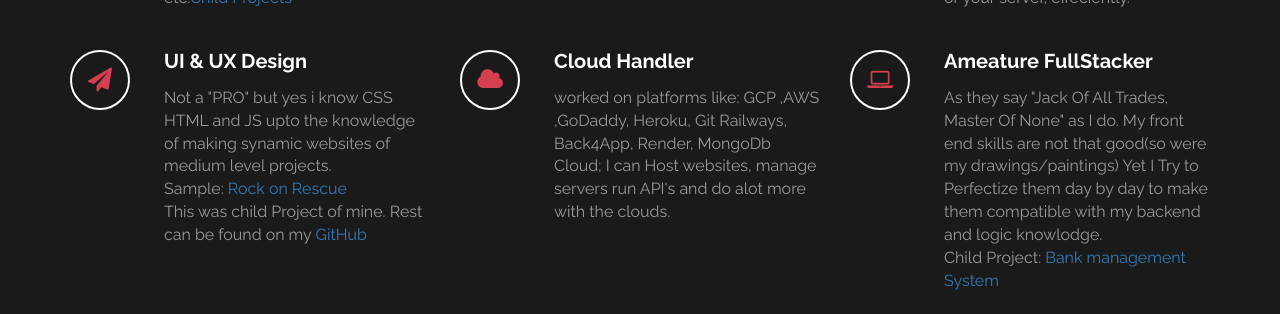
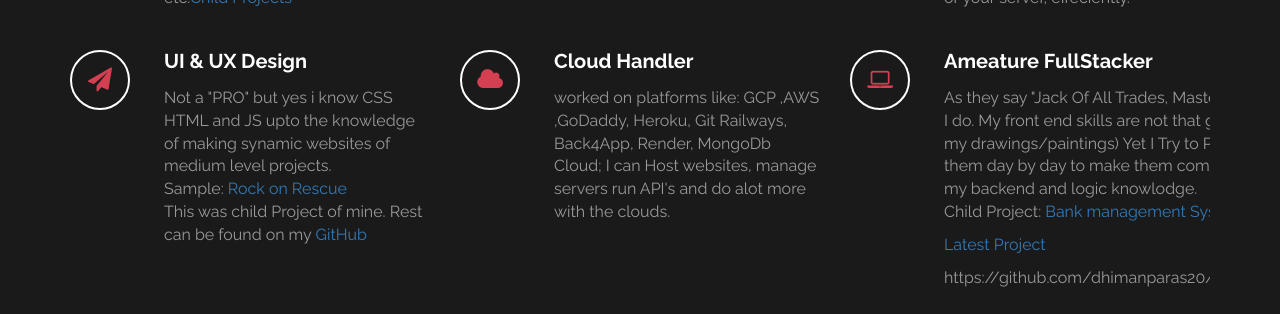
Before and after one commit to dhimanparas20/dhimanparas20.github.io, a plain HTML site: page index.html in a window 1280 px wide. Shown: the part 1033-1347 px from the top of the page. Drawn offline with Linux system fonts and the light colour scheme.

Commit message:
update data

```diff
--- a/index.html
+++ b/index.html
@@ -182,6 +182,8 @@
 							<div class="media-body">
 								<h3 class="media-heading">Ameature FullStacker</h3>
 								<p>As they say "Jack Of All Trades, Master Of None" as I do. My front end skills are not that good(so were my drawings/paintings) Yet I Try to Perfectize them day by day to make them compatible with my backend and logic knowlodge.<br>Child Project: <a href="https://github.com/dhimanparas20/Banking-System-interface" target="_blank">Bank management System</a></p>
+                <a href="https://github.com/dhimanparas20/lostAndFound" target="_blank">Latest Project</a></p>
+								https://github.com/dhimanparas20/lostAndFound
 							</div>
 						</div>
 					</div>
```
